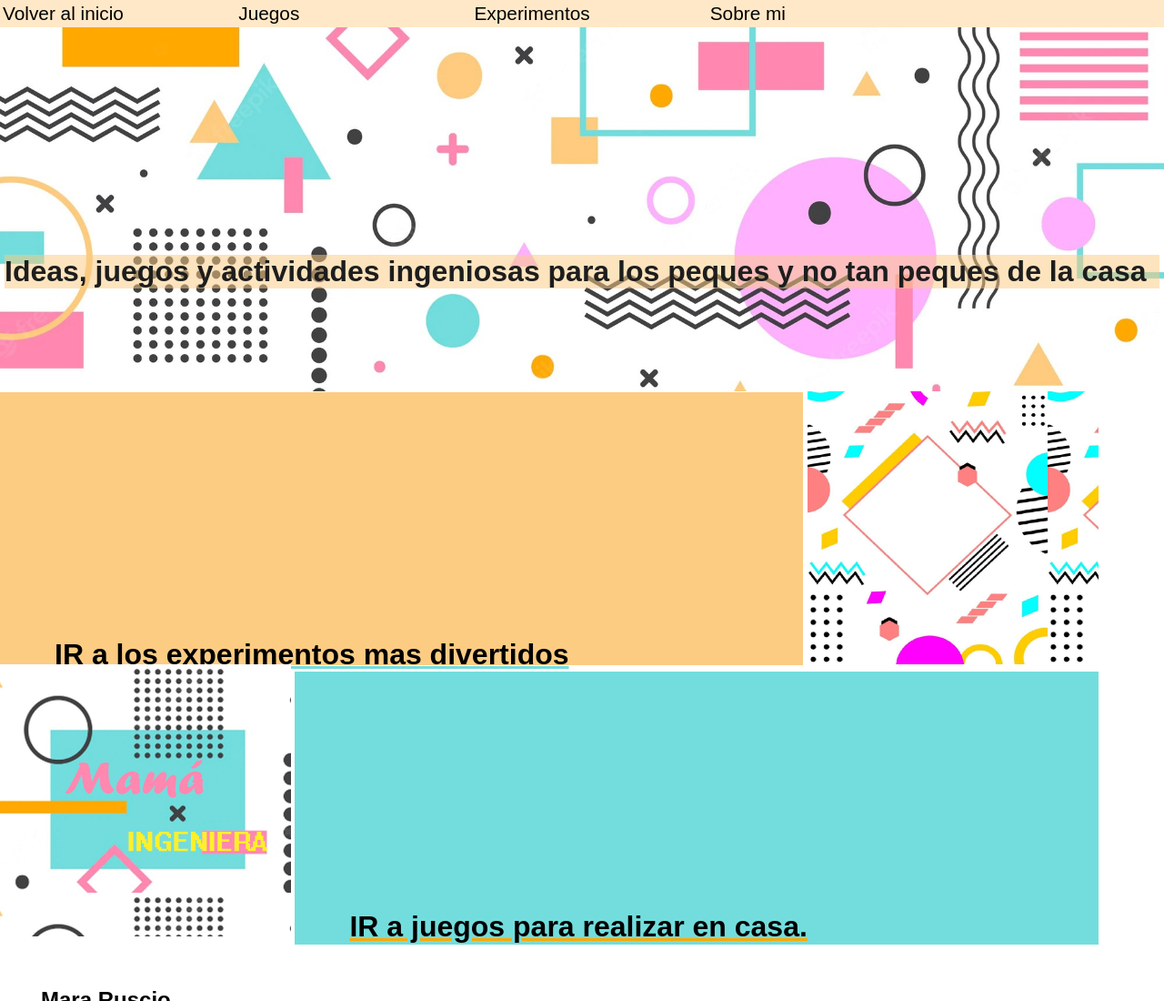
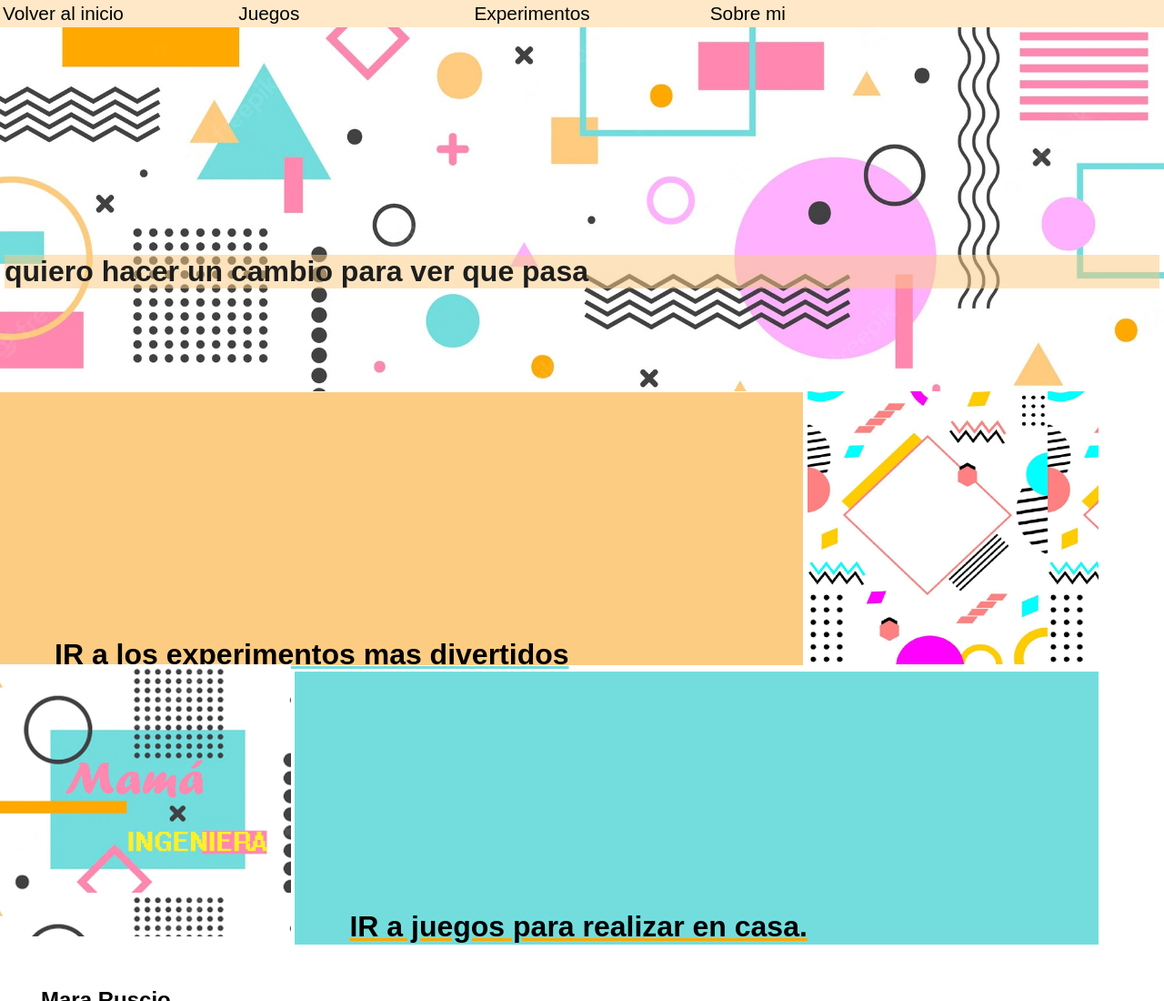
Before and after one commit to maraRuscio/clase10-coder, a plain HTML site: page index.html in a window 1280 px wide. Shown: the top 1100 px of the page at 91% size. Drawn offline with Linux system fonts and the light colour scheme.

Commit message:
primera mod

```diff
--- a/index.html
+++ b/index.html
@@ -27,7 +27,7 @@
         </div>
         <div class="headerindex">
             <div>
-                <h1>Ideas, juegos y actividades ingeniosas para los peques y no tan peques de la casa</h1>
+                <h1>quiero hacer un cambio para ver que pasa</h1>
             </div>
         </div>
     </header>
```
